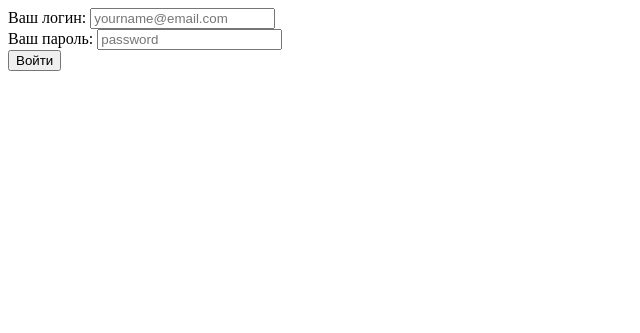
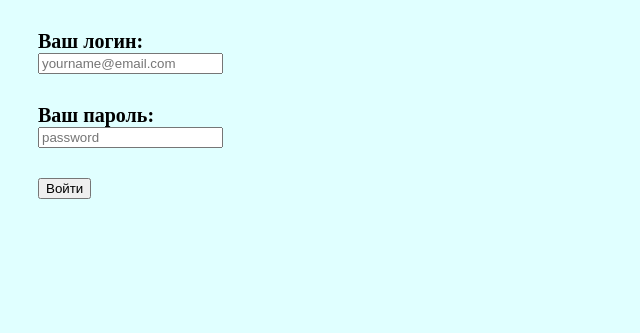
Before and after one commit to katerina2208/katerina2208.github.io, a plain HTML site: page test.html in a window 1280 px wide. Shown: the whole page, without its empty margins (0-640 px from the left). Drawn offline with Linux system fonts and the light colour scheme.

Commit message:
Update test.html

```diff
--- a/test.html
+++ b/test.html
@@ -2,7 +2,7 @@
 <head>
     <title>Авторизация пользователей</title>
     <meta content="text/html; charset=UTF-8" http-equiv="Content-Type" />
-    <link href="vxod.css" rel="stylesheet" type="text/css" />
+    <link href="test.css" rel="stylesheet" type="text/css" />
 </head>
 <body>
 <form action="" method="post">
```
